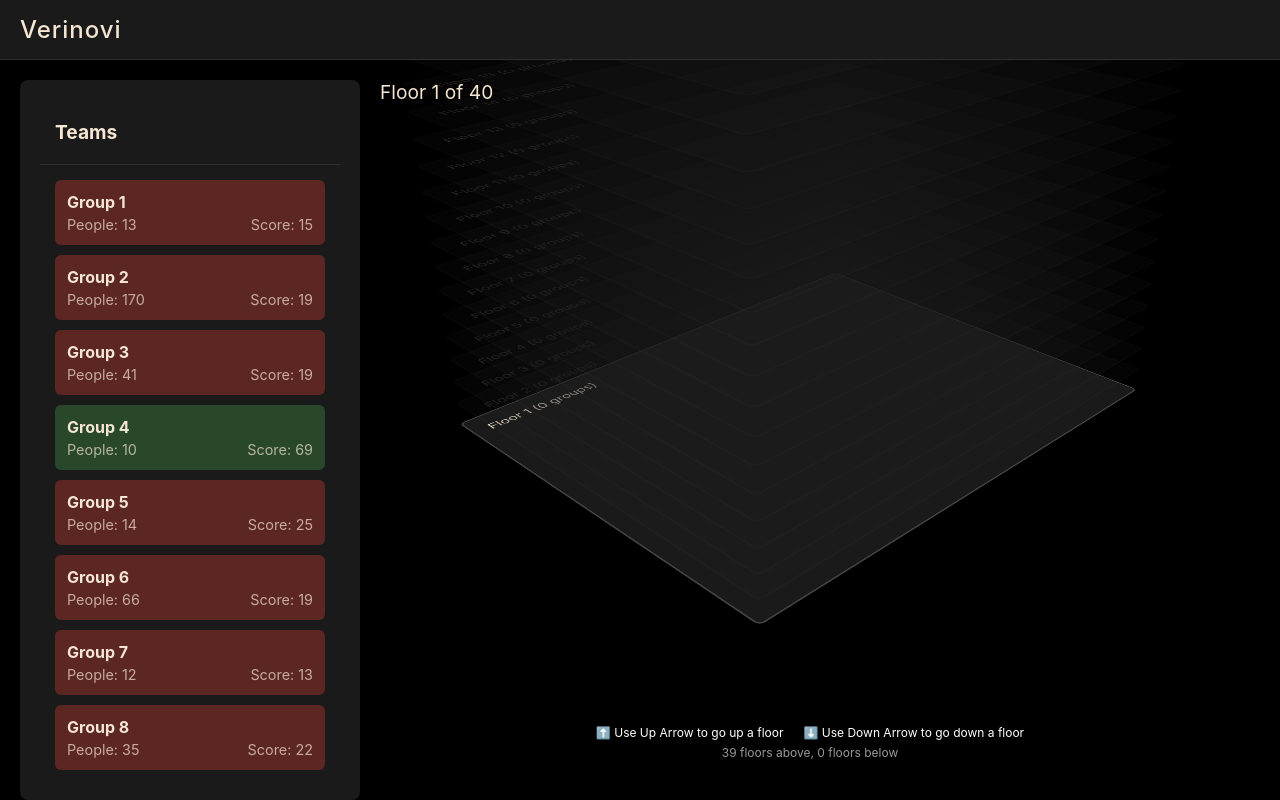
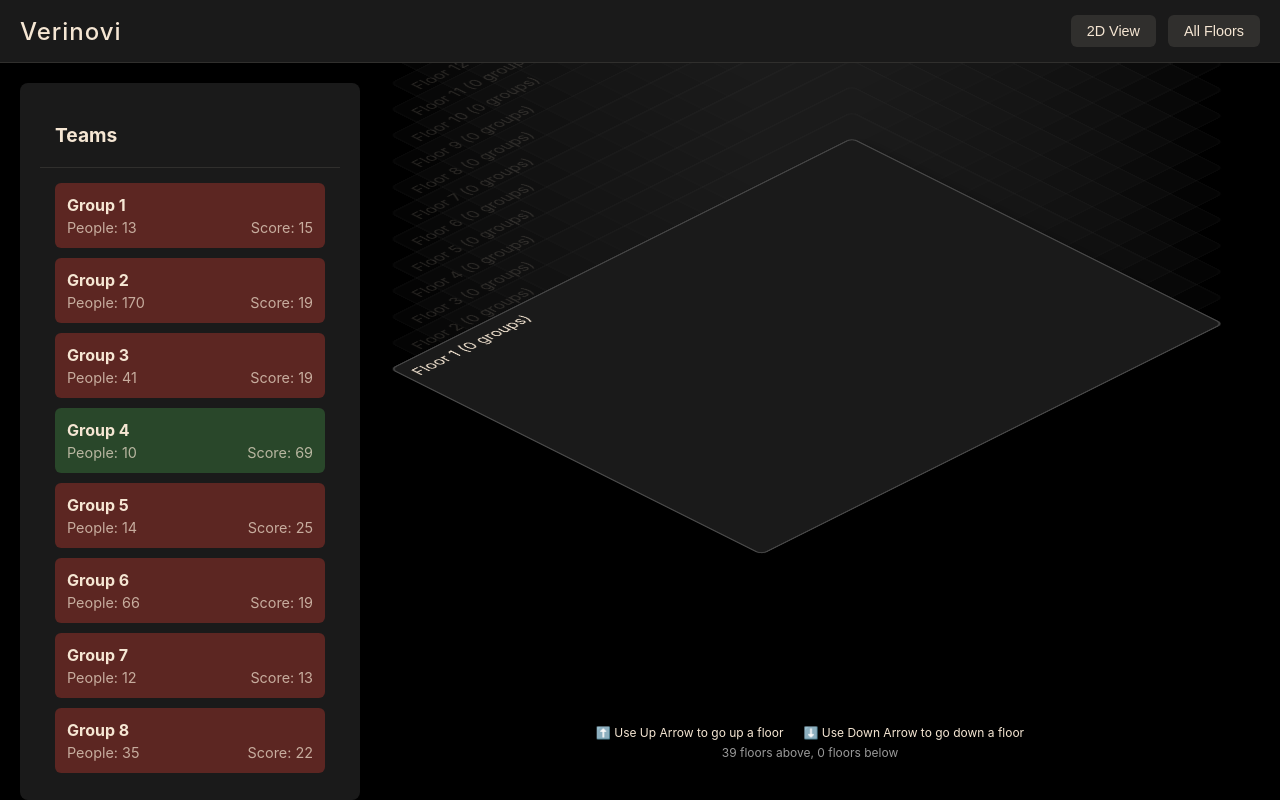
Before and after one commit to matt-james-morgan/csv_test, a React (Create React App) app: page / in a window 1280 px wide. Built offline with nearby package versions, Linux system fonts and the light colour scheme.

Commit message:
added weighted scores and highlighting best collabs feature

```diff
--- a/src/App.js
+++ b/src/App.js
@@ -16,6 +16,10 @@ function App() {
   const [matrixData, setMatrixData] = useState([]);
   const [collaborationData, setCollaborationData] = useState([]);
   const [selectedGroup, setSelectedGroup] = useState(null);
+  const [isIsometricView, setIsIsometricView] = useState(true);
+  const [isZoomedOut, setIsZoomedOut] = useState(false);
+  const [hoveredGroup, setHoveredGroup] = useState(null);
+  const [topCollaborators, setTopCollaborators] = useState([]);
 
   useEffect(() => {
     const loadCSVData = async () => {
@@ -26,6 +30,7 @@ function App() {
           header: false,
           skipEmptyLines: true
         }).data;
+
 
         // Get all data columns
         const headers = parsedMatrixData[0].slice(1);
@@ -72,35 +77,62 @@ function App() {
   const getCollaborationScore = (group1, group2) => {
     if (!collaborationData.length) return 0;
 
-    // Extract group numbers from headers (assuming format "Group X")
     const getGroupNumber = (header) => parseInt(header.replace('Group ', '')) - 1;
 
     const index1 = getGroupNumber(group1.header);
     const index2 = getGroupNumber(group2.header);
 
-    // Get score from the matrix (try both combinations as it's symmetric)
     const score1 = parseInt(collaborationData[index1][index2]) || 0;
     const score2 = parseInt(collaborationData[index2][index1]) || 0;
 
     return Math.max(score1, score2);
   };
 
+  const calculateGroupCollaborationScores = (groups) => {
+    if (groups.length <= 1) {
+      return groups.map(group => ({ ...group, collaborationScore: 0 }));
+    }
+
+    // Calculate weighted average for each group
+    return groups.map(currentGroup => {
+      let totalWeightedScore = 0;
+      let totalWeight = 0;
+
+      groups.forEach(otherGroup => {
+        if (currentGroup.header !== otherGroup.header) {
+          const score = getCollaborationScore(currentGroup, otherGroup);
+          const weight = otherGroup.peopleCount;
+
+          totalWeightedScore += score * weight;
+          totalWeight += weight;
+        }
+      });
+
+      const weightedAverage = totalWeight > 0
+        ? Math.round(totalWeightedScore / totalWeight)
+        : 0;
+
+      return {
+        ...currentGroup,
+        collaborationScore: weightedAverage
+      };
+    });
+  };
+
   const calculateFloorScore = (groups) => {
     if (groups.length <= 1) return 0;
 
-    let totalScore = 0;
-    let pairCount = 0;
+    let totalWeightedScore = 0;
+    let totalWeight = 0;
 
-    // Calculate scores between each pair of groups
-    for (let i = 0; i < groups.length; i++) {
-      for (let j = i + 1; j < groups.length; j++) {
-        totalScore += getCollaborationScore(groups[i], groups[j]);
-        pairCount++;
-      }
-    }
+    groups.forEach(group => {
+      totalWeightedScore += group.collaborationScore * group.peopleCount;
+      totalWeight += group.peopleCount;
+    });
 
-    // Return average score
-    return pairCount > 0 ? Math.round(totalScore / pairCount) : 0;
+    return totalWeight > 0
+      ? Math.round(totalWeightedScore / totalWeight)
+      : 0;
   };
 
   const handleFloorDrop = (group, floorId) => {
@@ -112,12 +144,13 @@ function App() {
           }
 
           const newGroups = [...floor.groups, group];
-          const collaborationScore = calculateFloorScore(newGroups);
+          const groupsWithScores = calculateGroupCollaborationScores(newGroups);
+          const floorScore = calculateFloorScore(groupsWithScores);
 
           return {
             ...floor,
-            groups: newGroups,
-            collaborationScore
+            groups: groupsWithScores,
+            collaborationScore: floorScore
           };
         }
         return floor;
@@ -140,6 +173,11 @@ function App() {
     });
   };
 
+  const handleGroupHover = (group, collaborators) => {
+    setHoveredGroup(group);
+    setTopCollaborators(collaborators);
+  };
+
   return (
     <DndProvider backend={HTML5Backend}>
       <div className="App" style={{
@@ -155,7 +193,8 @@ function App() {
           padding: '15px 20px',
           borderBottom: '1px solid rgba(245, 230, 211, 0.1)',
           display: 'flex',
-          alignItems: 'center'
+          alignItems: 'center',
+          justifyContent: 'space-between'
         }}>
           <h1 style={{
             color: '#f5e6d3',
@@ -166,6 +205,59 @@ function App() {
           }}>
             Verinovi
           </h1>
+
+          <div style={{
+            display: 'flex',
+            gap: '12px'
+          }}>
+            <button
+              onClick={() => setIsIsometricView(!isIsometricView)}
+              style={{
+                backgroundColor: 'rgba(245, 230, 211, 0.1)',
+                border: 'none',
+                color: '#f5e6d3',
+                padding: '8px 16px',
+                borderRadius: '6px',
+                cursor: 'pointer',
+                fontSize: '0.9em',
+                display: 'flex',
+                alignItems: 'center',
+                gap: '8px',
+                transition: 'background-color 0.2s'
+              }}
+              onMouseOver={(e) => e.target.style.backgroundColor = 'rgba(245, 230, 211, 0.2)'}
+              onMouseOut={(e) => e.target.style.backgroundColor = 'rgba(245, 230, 211, 0.1)'}
+            >
+              {isIsometricView ? '2D View' : '3D View'}
+            </button>
+
+            <button
+              onClick={() => {
+                setIsZoomedOut(!isZoomedOut);
+                if (!isZoomedOut) {
+                  // When entering "All Floors" view, force 2D view
+                  setIsIsometricView(false);
+                }
+              }}
+              style={{
+                backgroundColor: 'rgba(245, 230, 211, 0.1)',
+                border: 'none',
+                color: '#f5e6d3',
+                padding: '8px 16px',
+                borderRadius: '6px',
+                cursor: 'pointer',
+                fontSize: '0.9em',
+                display: 'flex',
+                alignItems: 'center',
+                gap: '8px',
+                transition: 'background-color 0.2s'
+              }}
+              onMouseOver={(e) => e.target.style.backgroundColor = 'rgba(245, 230, 211, 0.2)'}
+              onMouseOut={(e) => e.target.style.backgroundColor = 'rgba(245, 230, 211, 0.1)'}
+            >
+              {isZoomedOut ? 'Focus View' : 'All Floors'}
+            </button>
+          </div>
         </header>
 
         <div style={{
@@ -174,7 +266,11 @@ function App() {
           overflow: 'hidden',
           padding: '0 20px 20px 20px'
         }}>
-          <MatrixList matrixData={matrixData} />
+          <MatrixList
+            matrixData={matrixData}
+            collaborationData={collaborationData}
+            onHoverGroup={handleGroupHover}
+          />
           <div style={{
             flex: 1,
             position: 'relative',
@@ -185,6 +281,11 @@ function App() {
               handleFloorDrop={handleFloorDrop}
               handleFloorClear={handleFloorClear}
               onGroupSelect={setSelectedGroup}
+              isIsometricView={isIsometricView}
+              isZoomedOut={isZoomedOut}
+              setIsZoomedOut={setIsZoomedOut}
+              hoveredGroup={hoveredGroup}
+              topCollaborators={topCollaborators}
             />
           </div>
         </div>
--- a/src/components/Floor.js
+++ b/src/components/Floor.js
@@ -1,5 +1,7 @@
 import React, { useState } from 'react';
 import GroupModal from './GroupModal';
+import Group from './Group';
+import '../styles/CustomScrollbar.css';
 
 function Floor({
   id,
@@ -8,7 +10,8 @@ function Floor({
   collaborationScore,
   onDrop,
   onClear,
-  onShowDetail,
+  hoveredGroup,
+  topCollaborators = [],
   style
 }) {
   const [selectedGroup, setSelectedGroup] = useState(null);
@@ -33,31 +36,31 @@ function Floor({
     e.preventDefault();
   };
 
+  const isCollaborator = (group) => {
+    if (!hoveredGroup || !topCollaborators) return false;
+    return topCollaborators.some(collaborator => collaborator.header === group.header);
+  };
+
   return (
     <div
       onDrop={handleDrop}
       onDragOver={handleDragOver}
-      onKeyDown={(e) => {
-        if (e.key === 'Enter') {
-          console.log('Enter pressed on floor:', id);
-          onShowDetail(id);
-        }
-      }}
-      tabIndex={0}
       style={{
         padding: '20px',
         borderRadius: '8px',
         position: 'relative',
         cursor: 'pointer',
         minHeight: '120px',
-        outline: 'none',
+        display: 'flex',
+        flexDirection: 'column',
         ...style
       }}
     >
       <div style={{
         display: 'flex',
         justifyContent: 'space-between',
-        alignItems: 'center'
+        alignItems: 'center',
+        marginBottom: '10px'
       }}>
         <div style={{
           color: '#f5e6d3',
@@ -96,6 +99,26 @@ function Floor({
         )}
       </div>
 
+      <div style={{
+        overflowY: 'auto',
+        overflowX: 'hidden',
+        flexGrow: 1,
+        display: 'flex',
+        flexWrap: 'wrap',
+        alignContent: 'flex-start',
+        gap: '8px',
+        padding: '4px'
+      }}>
+        {groups.map((group) => (
+          <Group
+            key={group.header}
+            {...group}
+            isHighlighted={isCollaborator(group)}
+            isHovered={hoveredGroup?.header === group.header}
+          />
+        ))}
+      </div>
+
       {selectedGroup && (
         <GroupModal
           group={selectedGroup}
--- a/src/components/FloorPlan.js
+++ b/src/components/FloorPlan.js
@@ -1,6 +1,8 @@
 import React, { useState, useEffect } from 'react';
 import Floor from './Floor';
 import FloorDetail from './FloorDetail';
+import '../styles/FloorPlan.css';
+import '../styles/CustomScrollbar.css';
 
 const getDominantTeamColor = (groups) => {
   if (!groups || groups.length === 0) return '#1a1a1a';
@@ -22,9 +24,20 @@ const getDominantTeamColor = (groups) => {
   return GROUP_COLORS[dominantType] || '#1a1a1a';
 };
 
-function FloorPlan({ floorData, handleFloorDrop, handleFloorClear, onGroupSelect }) {
+function FloorPlan({
+  floorData,
+  handleFloorDrop,
+  handleFloorClear,
+  onGroupSelect,
+  isIsometricView,
+  isZoomedOut,
+  setIsZoomedOut,
+  hoveredGroup,
+  topCollaborators
+}) {
   const [currentFloorIndex, setCurrentFloorIndex] = useState(0);
   const [selectedFloor, setSelectedFloor] = useState(null);
+
 
   useEffect(() => {
     const handleKeyPress = (e) => {
@@ -57,88 +70,97 @@ function FloorPlan({ floorData, handleFloorDrop, handleFloorClear, onGroupSelect
   };
 
   return (
-    <div className="floor-plan-container" style={{
-      perspective: '1500px',
-      height: '100%',
+    <div className={`floor-plan ${isZoomedOut ? 'zoomed-out' : ''} ${isIsometricView ? 'isometric' : ''}`}
+      style={{
         display: 'flex',
         justifyContent: 'center',
         alignItems: 'center',
-      position: 'relative'
+        width: '100%',
+        height: '100%'
       }}>
-      <div style={{
-        position: 'absolute',
-        top: '20px',
-        left: '20px',
-        color: '#f5e6d3',
-        fontSize: '1.2em',
-        zIndex: 1000
-      }}>
-        Floor {currentFloorIndex + 1} of 40
-      </div>
-
-      <div style={{
-        position: 'relative',
+      <div className={`floors-container ${isZoomedOut ? 'grid-view' : ''}`}
+        style={{
+          position: isZoomedOut ? 'static' : 'relative',
           width: '100%',
           height: '100%',
-        display: 'flex',
-        justifyContent: 'center',
-        alignItems: 'center',
-        transformStyle: 'preserve-3d',
-        transform: 'scale(0.8)',
-        opacity: selectedFloor ? 0.3 : 1,
-        pointerEvents: selectedFloor ? 'none' : 'auto'
+          display: isZoomedOut ? 'grid' : 'block',
+          gridTemplateColumns: isZoomedOut ? 'repeat(3, 1fr)' : 'none',
+          gap: isZoomedOut ? '20px' : '0',
+          padding: isZoomedOut ? '20px' : '0',
+          overflowY: isZoomedOut ? 'auto' : '',
+          maxHeight: '100%',
+          left: isZoomedOut ? '0' : '150px',
+          top: isZoomedOut ? '0' : '50px',
         }}>
         {floorData.map((floor, index) => {
-          const isCurrent = index === currentFloorIndex;
-          const relativeIndex = index - currentFloorIndex;
-          const verticalOffset = relativeIndex * 30;
-          const floorNumber = index + 1;
-          const dominantColor = getDominantTeamColor(floor.groups);
+          console.log('Rendering floor:', index + 1);
+          console.log('Floor data:', floor);
+          console.log('Floor groups:', floor.groups);
+          const isCurrent = isZoomedOut ? true : index === currentFloorIndex;
+          const relativeIndex = index - (isZoomedOut ? 0 : currentFloorIndex);
+          const verticalOffset = isIsometricView
+            ? relativeIndex * (isZoomedOut ? 10 : 30)  // Smaller offset when zoomed out
+            : relativeIndex * (isZoomedOut ? 30 : 100); // Adjust vertical spacing
 
           return (
             <div
               key={floor.floor_id}
               style={{
-                position: 'absolute',
-                width: '70%',
-                height: '70%',
-                transform: `
-                  rotateX(60deg)
-                  rotateZ(-45deg)
-                  translate3d(0, -50px, ${verticalOffset}px)
-                `,
+                position: isZoomedOut ? 'relative' : 'absolute',
+                width: isZoomedOut ? '100%' : '70%',
+                height: isZoomedOut ? '200px' : '70%',
+                transform: isZoomedOut
+                  ? 'none'
+                  : (isIsometricView
+                      ? `rotateX(60deg) rotateZ(-45deg) translate3d(0, -50px, ${verticalOffset}px)`
+                      : `translateY(${verticalOffset}px)`),
                 transition: 'all 0.5s ease-in-out',
-                opacity: isCurrent ? 1 : 0.15,
+                opacity: isCurrent ? 1 : isZoomedOut ? 0.5 : isIsometricView ? 0.15 : 0,
                 pointerEvents: isCurrent ? 'auto' : 'none',
-                transformStyle: 'preserve-3d',
+                transformStyle: isIsometricView ? 'preserve-3d' : 'flat',
                 transformOrigin: 'center center',
                 zIndex: floorData.length - Math.abs(relativeIndex)
               }}
             >
               <Floor
                 id={floor.floor_id}
-                floorNumber={floorNumber}
+                floorNumber={index + 1}
                 groups={floor.groups || []}
                 collaborationScore={floor.collaborationScore}
                 onDrop={handleFloorDrop}
+                onClear={handleFloorClearWithDetailClose}
+                hoveredGroup={hoveredGroup}
+                topCollaborators={topCollaborators}
                 style={{
                   width: '100%',
                   height: '100%',
-                  backgroundColor: dominantColor,
+                  backgroundColor: getDominantTeamColor(floor.groups),
                   border: `2px solid ${isCurrent ? '#444' : '#333'}`,
                   boxShadow: isCurrent ? '0 10px 20px rgba(0,0,0,0.3)' : 'none',
                   transition: 'all 0.5s ease-in-out',
-                  cursor: 'pointer'
+                  cursor: isZoomedOut ? 'pointer' : 'default',
+                  padding: '10px',  // Add padding for group content
+                  display: 'flex',
+                  flexDirection: 'column'
                 }}
-                tabIndex={0}
-                onClear={handleFloorClearWithDetailClose}
-                onShowDetail={handleCloseDetail}
+                onClick={() => {
+                  if (isZoomedOut) {
+                    setCurrentFloorIndex(index);
+                    setIsZoomedOut(false);
+                  }
+                }}
               />
+
+
                 </div>
+
+
           );
         })}
       </div>
 
+      {/* Navigation hints - hide when zoomed out */}
+      {!isZoomedOut && (
         <div style={{
           position: 'absolute',
           bottom: '20px',
@@ -148,13 +170,14 @@ function FloorPlan({ floorData, handleFloorDrop, handleFloorClear, onGroupSelect
           fontSize: '0.75em'
         }}>
           <div>
-          <span style={{ marginRight: '20px', color: '#fff', backgroundColor: 'transparent' }}>⬆️ Use Up Arrow to go up a floor</span>
-          <span style={{ color: '#fff', backgroundColor: 'transparent' }}>⬇️ Use Down Arrow to go down a floor</span>
+            <span style={{ marginRight: '20px' }}>⬆️ Use Up Arrow to go up a floor</span>
+            <span>⬇️ Use Down Arrow to go down a floor</span>
           </div>
           <div style={{ marginTop: '5px', color: '#999' }}>
             {`${floorData.length - currentFloorIndex - 1} floors above, ${currentFloorIndex} floors below`}
           </div>
         </div>
+      )}
 
       {selectedFloor && (
         <FloorDetail
--- /dev/null
+++ b/src/components/Group.js
@@ -0,0 +1,54 @@
+import React from 'react';
+
+const Group = ({
+  header,
+  peopleCount,
+  avgScore,
+  collaborationScore,
+  isHighlighted,
+  isHovered,
+  hoveredGroup
+}) => {
+  const getGroupColor = (score) => {
+    if (score >= 60) return 'rgba(76, 175, 80, 0.3)';
+    if (score >= 40) return 'rgba(255, 193, 7, 0.3)';
+    return 'rgba(244, 67, 54, 0.3)';
+  };
+
+  return (
+    <div
+      style={{
+        backgroundColor: getGroupColor(avgScore),
+        padding: '12px',
+        margin: '4px',
+        borderRadius: '6px',
+        display: 'inline-block',
+        color: '#f5e6d3',
+        boxShadow: isHighlighted || isHovered
+          ? '0 0 0 2px #f5e6d3, 0 2px 4px rgba(0,0,0,0.2)'
+          : '0 2px 4px rgba(0,0,0,0.2)',
+        minWidth: '120px',
+        transition: 'all 0.2s ease-in-out',
+        opacity: hoveredGroup && !isHighlighted && !isHovered ? 0.3 : 1
+      }}
+    >
+      <div style={{ fontWeight: 'bold' }}>{header}</div>
+      <div style={{
+        display: 'flex',
+        justifyContent: 'space-between',
+        fontSize: '0.9em',
+        opacity: 0.7
+      }}>
+        <span>People: {peopleCount}</span>
+        <span>Score: {avgScore}</span>
+      </div>
+      {collaborationScore > 0 && (
+        <div style={{ fontSize: '0.9em', opacity: 0.7 }}>
+          Collab: {collaborationScore}
+        </div>
+      )}
+    </div>
+  );
+};
+
+export default Group;
--- a/src/components/MatrixList.js
+++ b/src/components/MatrixList.js
@@ -2,13 +2,66 @@ import '../styles/MatrixList.css';
 import { useState } from 'react';
 import GroupModal from './GroupModal';
 
-function MatrixList({ matrixData }) {
+function MatrixList({ matrixData, collaborationData, onHoverGroup }) {
   const [selectedGroup, setSelectedGroup] = useState(null);
+  const [hoveredGroup, setHoveredGroup] = useState(null);
 
   const getGroupColor = (score) => {
     if (score >= 60) return 'rgba(76, 175, 80, 0.3)';
     if (score >= 40) return 'rgba(255, 193, 7, 0.3)';
     return 'rgba(244, 67, 54, 0.3)';
+  };
+
+  const getTopCollaborators = (group) => {
+    if (!collaborationData || !collaborationData[0] || !group || !matrixData) {
+      return [];
+    }
+
+    try {
+      const getGroupNumber = (header) => parseInt(header.replace('Group ', '')) - 1;
+      const groupIndex = getGroupNumber(group.header);
+
+      if (groupIndex < 0 || groupIndex >= collaborationData.length) {
+        console.warn(`Invalid group index: ${groupIndex}`);
+        return [];
+      }
+
+      const collaborators = matrixData
+        .filter(otherGroup => otherGroup.header !== group.header)
+        .map(otherGroup => {
+          const otherIndex = getGroupNumber(otherGroup.header);
+
+          if (otherIndex < 0 || otherIndex >= collaborationData.length ||
+              !collaborationData[groupIndex] || !collaborationData[otherIndex]) {
+            return {
+              ...otherGroup,
+              collaborationScore: 0
+            };
+          }
+
+          const score = Math.max(
+            parseInt(collaborationData[groupIndex][otherIndex]) || 0,
+            parseInt(collaborationData[otherIndex][groupIndex]) || 0
+          );
+
+          return {
+            ...otherGroup,
+            collaborationScore: score
+          };
+        })
+        .sort((a, b) => b.collaborationScore - a.collaborationScore)
+        .slice(0, 5);
+
+      return collaborators;
+    } catch (error) {
+      console.error('Error in getTopCollaborators:', error);
+      return [];
+    }
+  };
+
+  const handleMouseEnter = (group) => {
+    setHoveredGroup(group);
+    onHoverGroup(group, getTopCollaborators(group));
   };
 
   return (
@@ -22,7 +75,8 @@ function MatrixList({ matrixData }) {
         position: 'relative',
         margin: '20px 0',
         borderRadius: '8px',
-        boxShadow: '0 2px 4px rgba(0,0,0,0.2)'
+        boxShadow: '0 2px 4px rgba(0,0,0,0.2)',
+        overflow: 'hidden'
       }}>
         <div style={{
           position: 'sticky',
@@ -60,13 +114,20 @@ function MatrixList({ matrixData }) {
                 backgroundColor: getGroupColor(team.avgScore),
                 padding: '12px',
                 borderRadius: '6px',
-                cursor: 'grab'
+                cursor: 'grab',
+                position: 'relative'
               }}
               draggable
               onDragStart={(e) => {
                 e.dataTransfer.setData('application/json', JSON.stringify(team));
+                setHoveredGroup(null);
               }}
               onClick={() => setSelectedGroup(team)}
+              onMouseEnter={() => handleMouseEnter(team)}
+              onMouseLeave={() => {
+                setHoveredGroup(null);
+                onHoverGroup(null, []);
+              }}
             >
               <div style={{
                 color: '#f5e6d3',
@@ -107,6 +168,7 @@ function MatrixList({ matrixData }) {
           <GroupModal
             group={selectedGroup}
             onClose={() => setSelectedGroup(null)}
+            collaborators={getTopCollaborators(selectedGroup)}
           />
         </>
       )}
--- /dev/null
+++ b/src/styles/CustomScrollbar.css
@@ -0,0 +1,25 @@
+/* Custom Scrollbar Styles */
+::-webkit-scrollbar {
+  width: 8px;
+  height: 8px;
+}
+
+::-webkit-scrollbar-track {
+  background: rgba(245, 230, 211, 0.05);
+  border-radius: 4px;
+}
+
+::-webkit-scrollbar-thumb {
+  background: rgba(245, 230, 211, 0.15);
+  border-radius: 4px;
+}
+
+::-webkit-scrollbar-thumb:hover {
+  background: rgba(245, 230, 211, 0.25);
+}
+
+/* Firefox */
+* {
+  scrollbar-width: thin;
+  scrollbar-color: rgba(245, 230, 211, 0.15) rgba(245, 230, 211, 0.05);
+}
```
Also changed, not shown: src/components/FloorDetail.js (+29 -27 lines), src/components/GroupModal.js (+106 -111 lines), src/styles/FloorPlan.css (added). Lines whose indentation alone changed are shown as unchanged.
